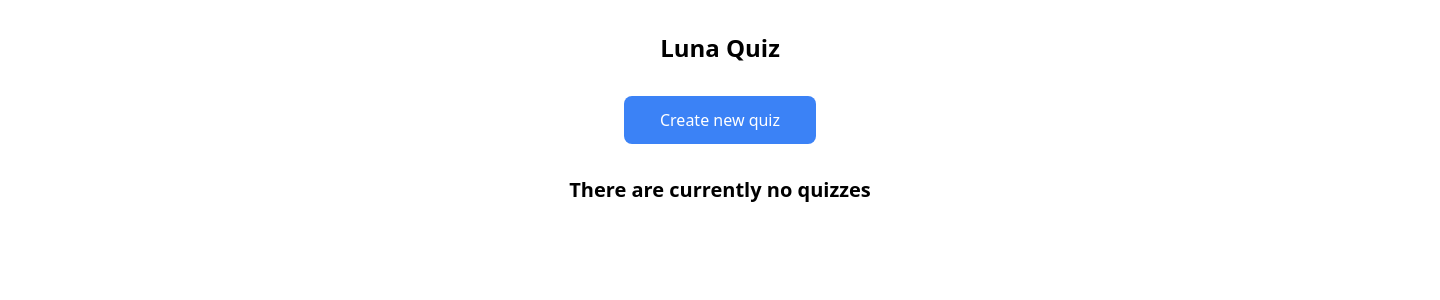
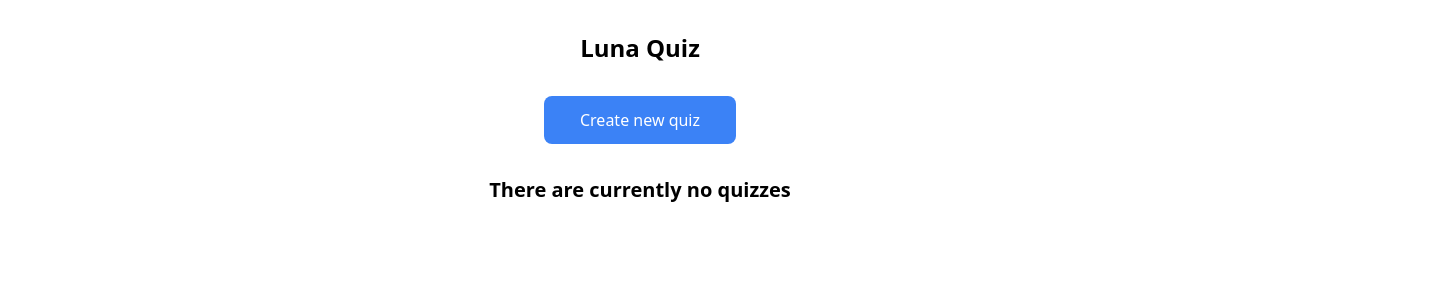
Before and after one commit to Movash/luna-quiz, a React (Create React App) app: page / in a window 1280 px wide. Shown: the top 300 px of the page, 1440 px wide, since content can reach past the window. Built offline with nearby package versions, Linux system fonts and the light colour scheme.

Commit message:
add_container

```diff
--- a/src/App.tsx
+++ b/src/App.tsx
@@ -3,7 +3,7 @@ import { QuizManager } from './components/QuizManager/QuizManager';
 
 export const App: FC = () => {
   return (
-    <div className="w-[1440px] mx-auto p-8 text-center">
+    <div className="container mx-auto p-8 text-center">
       <h1 className="text-2xl font-bold mb-8">Luna Quiz</h1>
       <QuizManager />
     </div>
```
